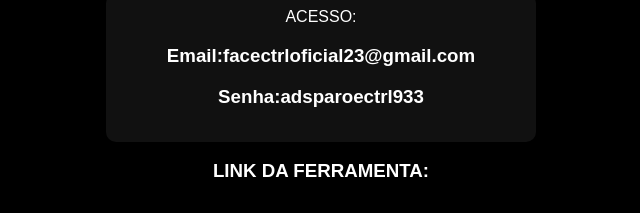
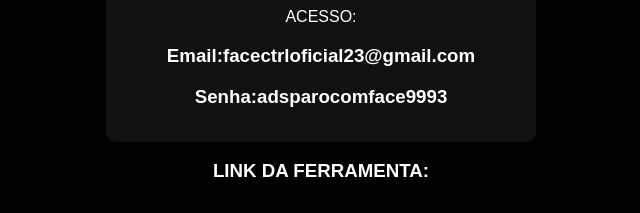
Before and after one commit to GabrielOmilionario/packai, a plain HTML site: page ADSPARO.HTML in a window 1280 px wide. Shown: the part 167-380 px from the top of the page, 319-959 px from the left. Drawn offline with Linux system fonts and the light colour scheme.

Commit message:
Update ADSPARO.HTML

```diff
--- a/ADSPARO.HTML
+++ b/ADSPARO.HTML
@@ -75,7 +75,7 @@
   <h2>Senha do arquivo:</h2>
   <div class="link-box">ACESSO:
     <h3> Email:facectrloficial23@gmail.com</h3>
-      <h3> Senha:adsparoectrl933</div>
+      <h3> Senha:adsparocomface9993</div>
   <h3>LINK DA FERRAMENTA:</h2>
   <a class="download-link" href="https://adsparo.com/overview/login.php" target="_blank">Clique aqui</a>
 
```
